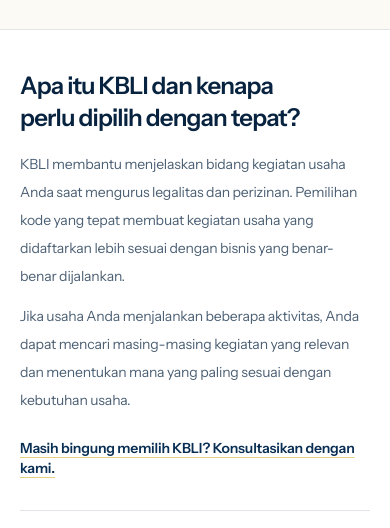
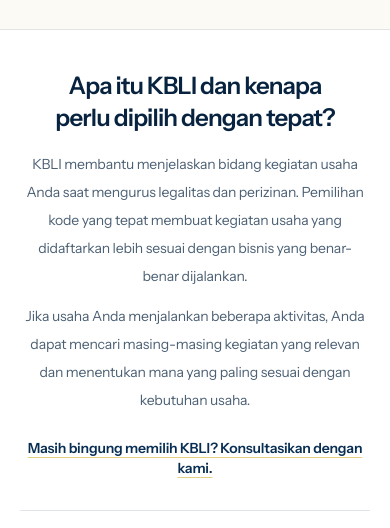
Before and after one commit to UlbertAllain/yuk-jadi-lega, a Next.js app: page /kbli in a window 390 px wide. Shown: the part 400-928 px from the top of the page. Built offline with nearby package versions, Linux system fonts and the light colour scheme; no server answers.

Commit message:
refactor: diversify KBLI intro composition

```diff
--- a/app/(public)/kbli/page.tsx
+++ b/app/(public)/kbli/page.tsx
@@ -42,14 +42,14 @@ export default function KbliPage() {
 
       <section className="border-b border-brand-navy/8 bg-white">
         <div className="page-shell grid gap-8 py-10 sm:gap-10 sm:py-12 lg:grid-cols-[.8fr_1.2fr] lg:items-start lg:gap-14 lg:py-16">
-          <div>
+          <div className="text-center lg:text-left">
             <h2 className="text-2xl font-semibold tracking-[-0.035em] text-brand-ink sm:text-3xl">
               Apa itu KBLI dan kenapa perlu dipilih dengan tepat?
             </h2>
-            <p className="mt-4 max-w-xl text-sm leading-7 text-brand-muted">
+            <p className="mx-auto mt-4 max-w-xl text-sm leading-7 text-brand-muted lg:mx-0">
               KBLI membantu menjelaskan bidang kegiatan usaha Anda saat mengurus legalitas dan perizinan. Pemilihan kode yang tepat membuat kegiatan usaha yang didaftarkan lebih sesuai dengan bisnis yang benar-benar dijalankan.
             </p>
-            <p className="mt-3 max-w-xl text-sm leading-7 text-brand-muted">
+            <p className="mx-auto mt-3 max-w-xl text-sm leading-7 text-brand-muted lg:mx-0">
               Jika usaha Anda menjalankan beberapa aktivitas, Anda dapat mencari masing-masing kegiatan yang relevan dan menentukan mana yang paling sesuai dengan kebutuhan usaha.
             </p>
             <Link
```
